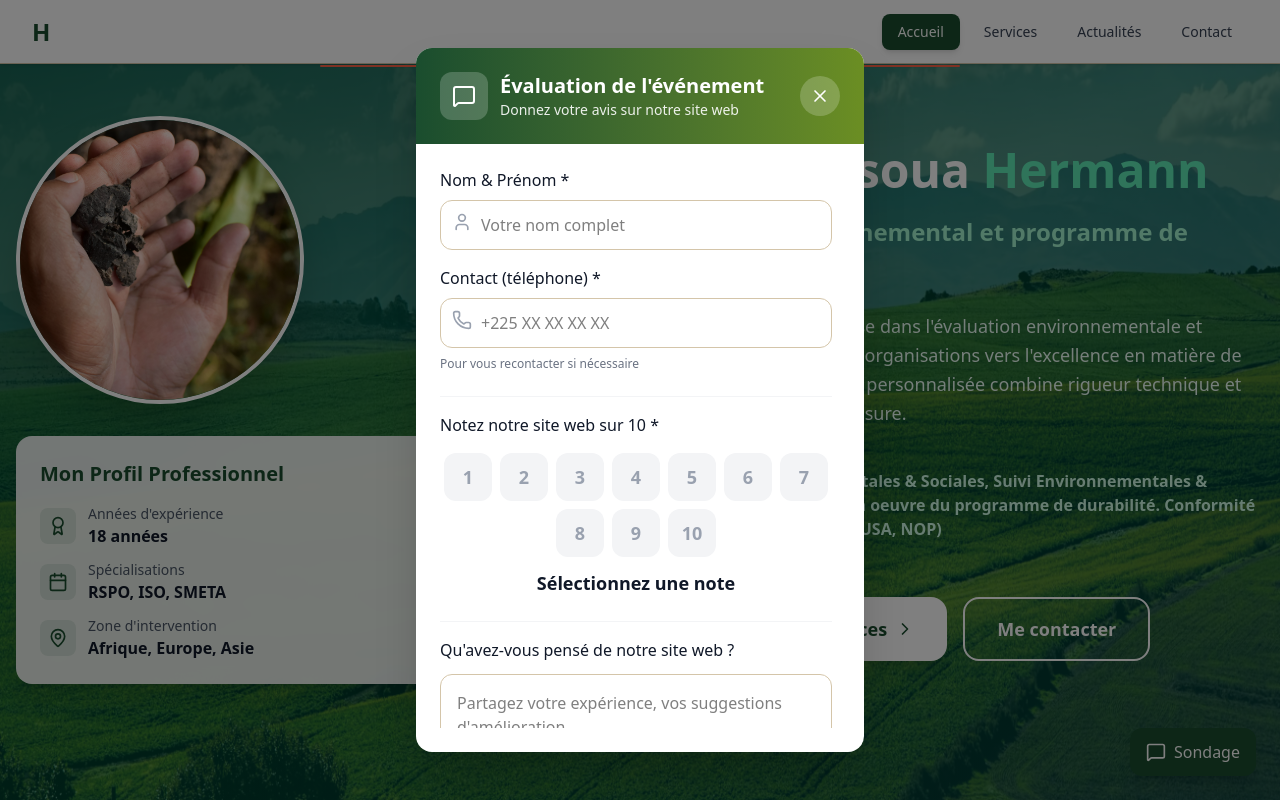
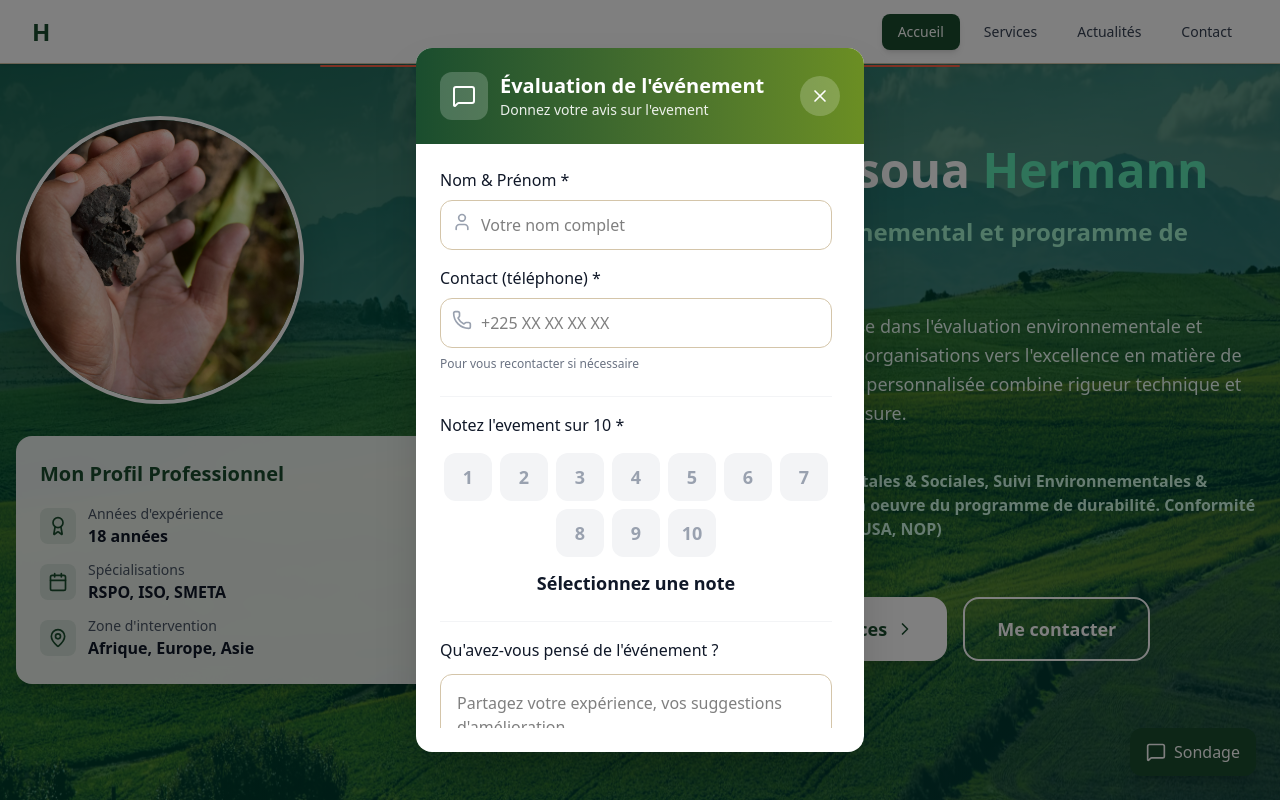
Before and after one commit to Beliskony/expertise, a React (Vite) app: page / in a window 1280 px wide. Both pictures are taken after a click on the button "Sondage". Shown: the top 800 px of the page. Built offline with nearby package versions, Linux system fonts and the light colour scheme.

Commit message:
Update PollModal.tsx

```diff
--- a/src/component/sondage/PollModal.tsx
+++ b/src/component/sondage/PollModal.tsx
@@ -1,5 +1,5 @@
 import { useState, useEffect } from 'react'
-import { X, Star, User, Phone, MessageSquare, Send, CheckCircle } from 'lucide-react'
+import { X, User, Phone, MessageSquare, Send, CheckCircle } from 'lucide-react'
 
 interface PollModalProps {
   isVisible: boolean
@@ -17,7 +17,6 @@ const PollModal: React.FC<PollModalProps> = ({
   isVisible,
   onClose,
   onSubmit,
-  eventName = "cet événement"
 }) => {
   const [name, setName] = useState('')
   const [phone, setPhone] = useState('')
@@ -39,32 +38,52 @@ const PollModal: React.FC<PollModalProps> = ({
     }
   }, [isVisible])
 
-  const handleSubmit = (e: React.FormEvent) => {
+  const handleSubmit = async (e: React.FormEvent) => {
   e.preventDefault()
 
+  // Validation basique
   if (!name.trim() || !phone.trim() || rating === 0) {
-      return // Validation basique
+    return
   }
 
   setIsSubmitting(true)
 
-    // Simuler un délai d'envoi
-    setTimeout(() => {
-      onSubmit({
+  try {
+    const response = await fetch("https://hermanbackend.onrender.com/createPoll", {
+      method: "POST",
+      headers: {
+        "Content-Type": "application/json",
+      },
+      body: JSON.stringify({
         name,
         phone,
         rating,
-        feedback
+        feedback,
+      }),
     })
+
+    if (!response.ok) {
+      throw new Error("Erreur lors de l'envoi du formulaire")
+    }
+
+    // Optionnel : récupérer la réponse backend
+    // const data = await response.json()
+
     setIsSubmitted(true)
-      setIsSubmitting(false)
 
     // Fermer automatiquement après 3 secondes
     setTimeout(() => {
       onClose()
     }, 3000)
-    }, 1000)
+
+  } catch (error) {
+    console.error(error)
+    // ici tu peux afficher un message d'erreur à l'utilisateur
+  } finally {
+    setIsSubmitting(false)
   }
+}
+
 
   const handleStarClick = (value: number) => {
     setRating(value)
@@ -102,7 +121,7 @@ const PollModal: React.FC<PollModalProps> = ({
                   {isSubmitted ? 'Merci !' : 'Évaluation de l\'événement'}
                 </h3>
                 <p className="text-white/90 text-sm">
-                  {isSubmitted ? 'Votre avis a été enregistré' : `Donnez votre avis sur ${eventName}`}
+                  {isSubmitted ? 'Votre avis a été enregistré' : `Donnez votre avis sur l'evement`}
                 </p>
               </div>
             </div>
@@ -171,7 +190,7 @@ const PollModal: React.FC<PollModalProps> = ({
               {/* Évaluation sur 10 */}
               <div className="pt-4 border-t border-gray-100">
                 <label className="block text-gray-900 font-medium mb-4">
-                  Notez {eventName} sur 10 *
+                  Notez l'evement sur 10 *
                 </label>
                 <div className="flex flex-wrap justify-center gap-2 mb-3">
                   {[1, 2, 3, 4, 5, 6, 7, 8, 9, 10].map((star) => (
@@ -211,7 +230,7 @@ const PollModal: React.FC<PollModalProps> = ({
               {/* Commentaires */}
               <div className="pt-4 border-t border-gray-100">
                 <label htmlFor="feedback" className="block text-gray-900 font-medium mb-3">
-                  Qu'avez-vous pensé de {eventName} ?
+                  Qu'avez-vous pensé de l'événement ?
                 </label>
                 <textarea
                   id="feedback"
```
Lines whose indentation alone changed are shown as unchanged.
